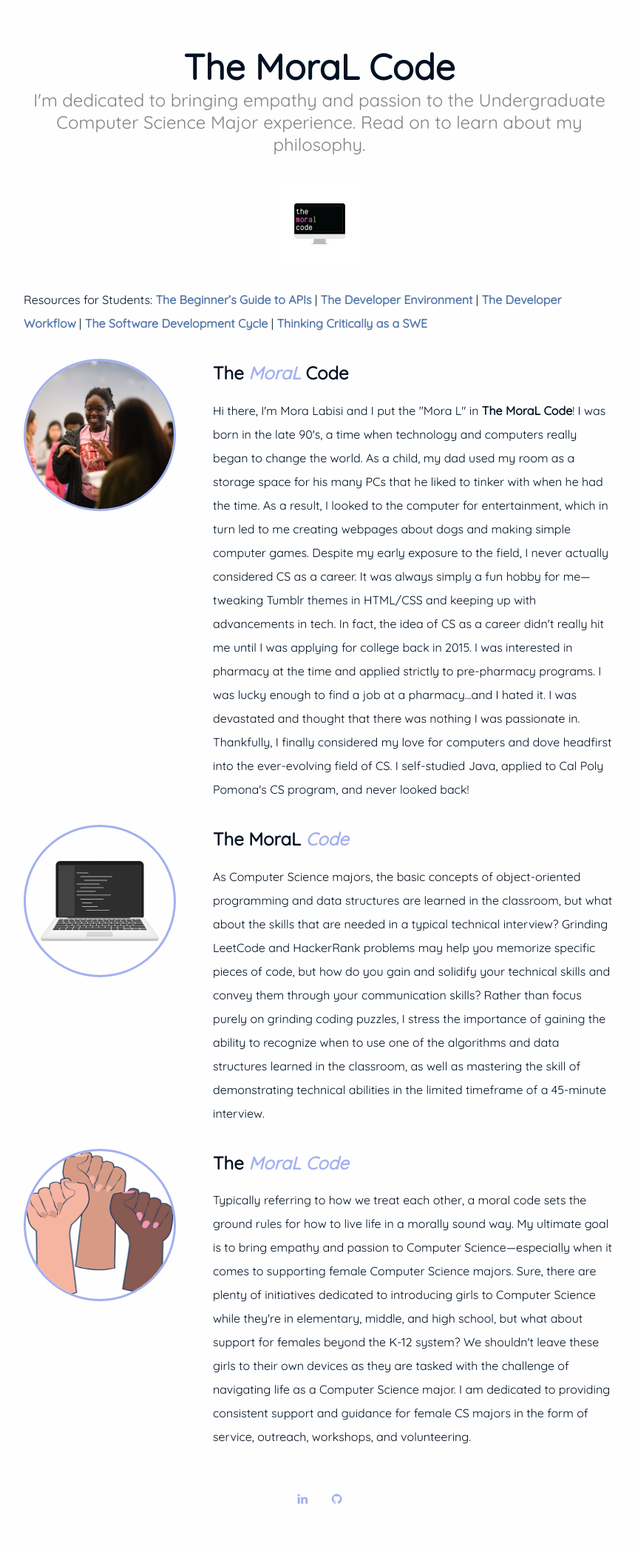
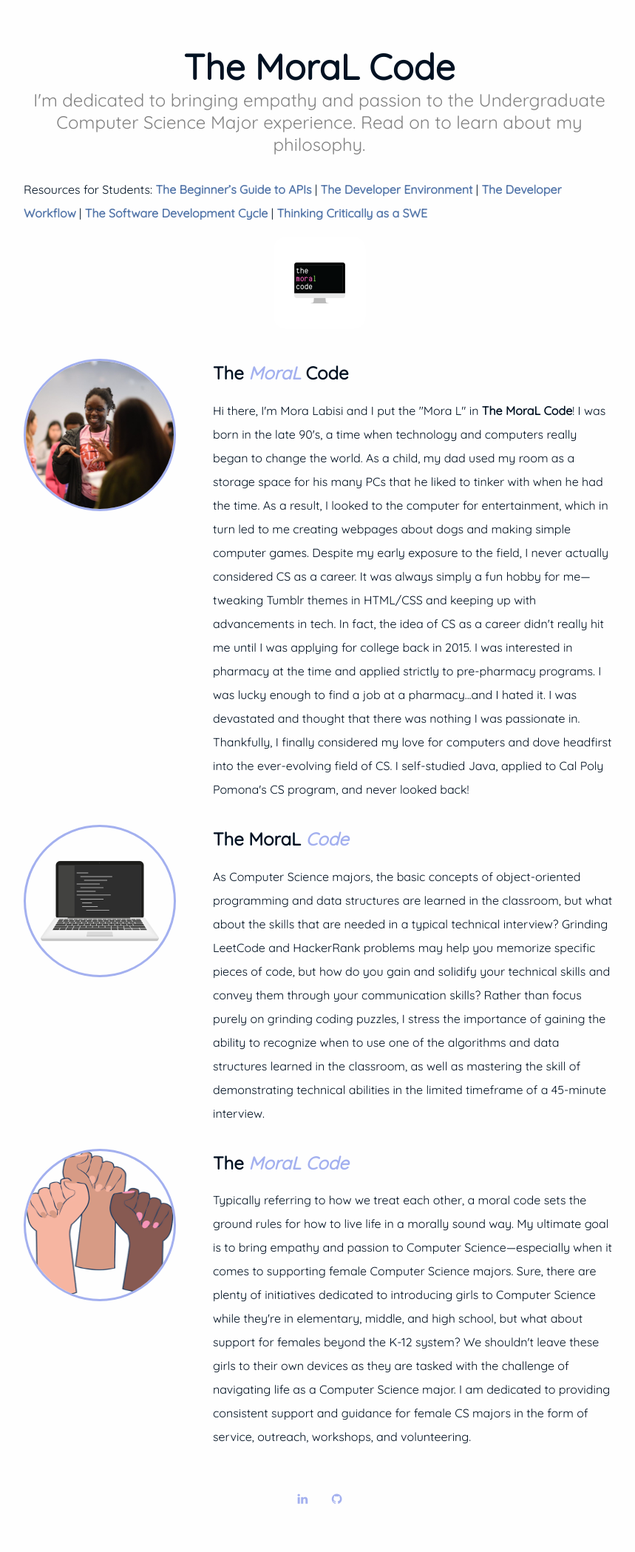
Before and after one commit to themoralcodeorg/themoralcodeorg.github.io, a Jekyll site: the page built from index.md, in a window 1280 px wide. Shown: the whole page at 74% size, without its empty margins (208-1067 px from the left). Built offline with Jekyll 4.4.1, drawn with Linux system fonts in a browser that asks for light colours.

```diff
--- a/index.md
+++ b/index.md
@@ -6,9 +6,10 @@ sitemap:
   priority: 0.9
 ---
 
+<p>Resources for Students: <a href="{{ 'assets/pdf/apis.pdf' | prepend: site.baseurl }}" aria-label="The Beginner’s Guide to APIs" target="_blank">The Beginner’s Guide to APIs</a> | <a href="{{ 'assets/pdf/devEnv.pdf' | prepend: site.baseurl }}" aria-label="The Developer Environment" target="_blank">The Developer Environment</a> | <a href="{{ 'assets/pdf/devWorkflow.pdf' | prepend: site.baseurl }}" aria-label="The Developer Workflow" target="_blank">The Developer Workflow</a> | <a href="{{ 'assets/pdf/sdlc.pdf' | prepend: site.baseurl }}" aria-label="The Software Development Cycle" target="_blank">The Software Development Cycle</a> | <a href="{{ 'assets/pdf/thinkingCritically.pdf' | prepend: site.baseurl }}" aria-label="Thinking Critically as a SWE" target="_blank">Thinking Critically as a SWE</a></p>
+
 <img src="{{ '/assets/img/tmc.png' | prepend: site.baseurl }}" id="about-img">
 
-<p>Resources for Students: <a href="{{ 'assets/pdf/apis.pdf' | prepend: site.baseurl }}" aria-label="The Beginner’s Guide to APIs" target="_blank">The Beginner’s Guide to APIs</a> | <a href="{{ 'assets/pdf/devEnv.pdf' | prepend: site.baseurl }}" aria-label="The Developer Environment" target="_blank">The Developer Environment</a> | <a href="{{ 'assets/pdf/devWorkflow.pdf' | prepend: site.baseurl }}" aria-label="The Developer Workflow" target="_blank">The Developer Workflow</a> | <a href="{{ 'assets/pdf/sdlc.pdf' | prepend: site.baseurl }}" aria-label="The Software Development Cycle" target="_blank">The Software Development Cycle</a> | <a href="{{ 'assets/pdf/thinkingCritically.pdf' | prepend: site.baseurl }}" aria-label="Thinking Critically as a SWE" target="_blank">Thinking Critically as a SWE</a></p>
 
 <div>
 <div class="row">
```
